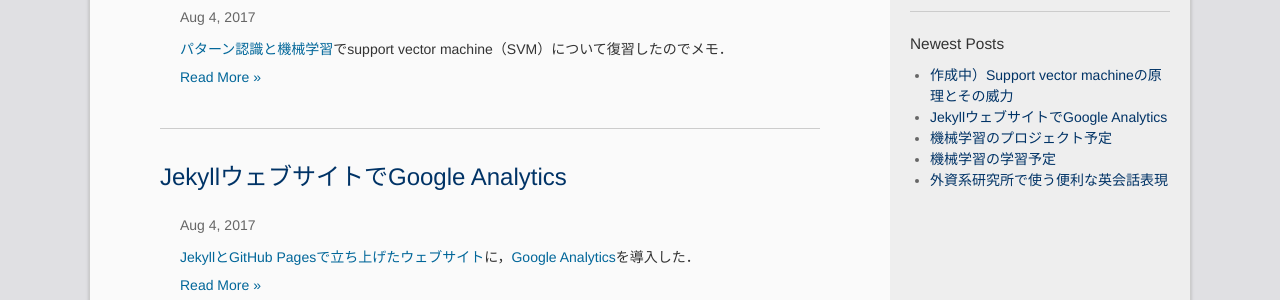
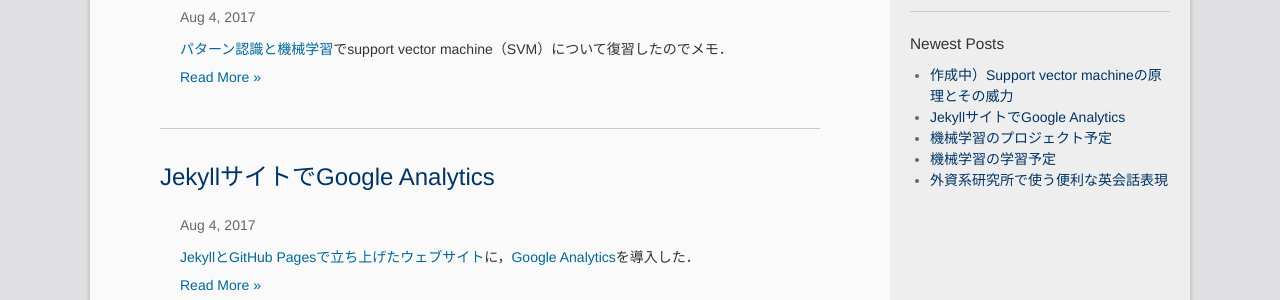
Before and after one commit to madoreenu/haltaro.github.io, a Jekyll site: the page built from index.html, in a window 1280 px wide. Shown: the part 341-641 px from the top of the page. Built offline with Jekyll 4.4.1, drawn with Linux system fonts in a browser that asks for light colours; the list of posts is cut into pages by our own code.

Commit message:
Update 2017-08-04-set-google-analytics.md

```diff
--- a/_posts/2017-08-04-set-google-analytics.md
+++ b/_posts/2017-08-04-set-google-analytics.md
@@ -1,6 +1,6 @@
 ---
 layout: post
-title: JekyllウェブサイトでGoogle Analytics
+title: JekyllサイトでGoogle Analytics
 updated: 2017-08-04 22:00
 categories:
  - blog
```
